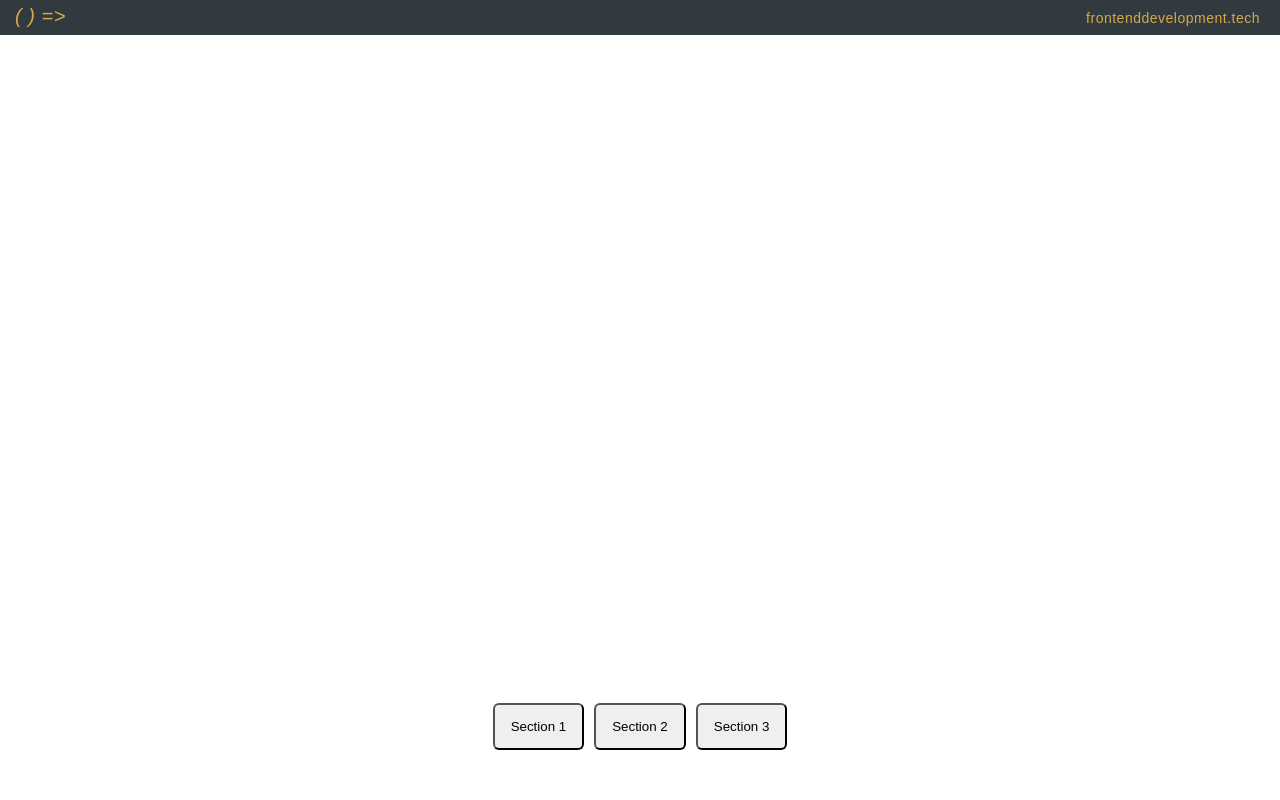
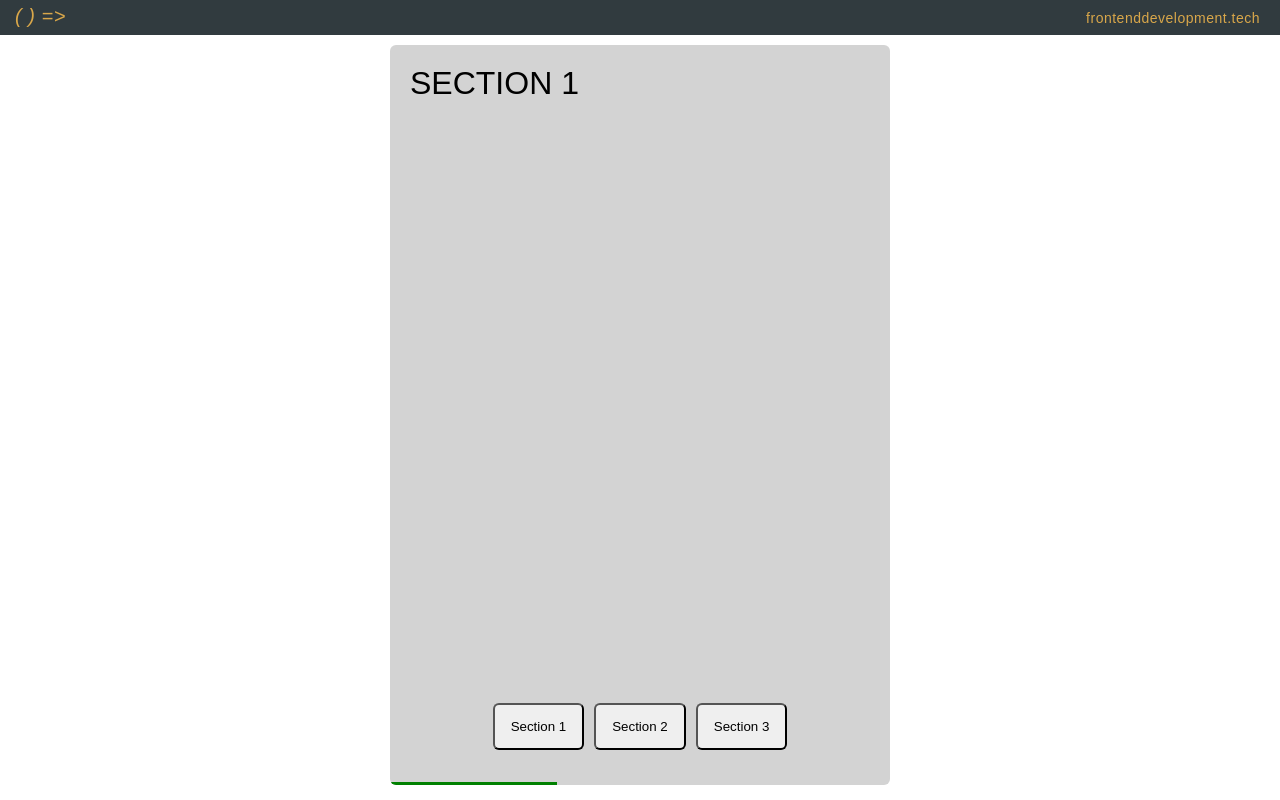
Before and after one commit to eastcoastdeveloper/in-page-navigation, an Angular app: page / in a window 1280 px wide. Built offline with nearby package versions, Linux system fonts and the light colour scheme.

Commit message:
2 files modified

```diff
--- a/src/app/app.component.html
+++ b/src/app/app.component.html
@@ -9,18 +9,21 @@
 </header>
 
 <div id="module-name">
-  <section *ngFor="let item of sections; let i = index">
-    <div #sections>{{'Section' + i}}</div>
+  <section *ngFor="let item of [].constructor(sectionLength); let i = index">
+    <div #sections>{{ 'Section ' + (i + 1) }}</div>
   </section>
   <div id="indicator" #bar></div>
   <div id="percent">
-    <div>33%</div>
-    <div>66%</div>
-    <div>100%</div>
+    <div *ngFor="let percent of [].constructor(sectionLength); let i = index">
+      {{ Math.round((i + 1) * 33.33333) + '%' }}
+    </div>
   </div>
   <div class="btn-group" (mouseover)="whereYouAt()" (mouseout)="revert()">
-    <button (click)="navigate(0)">Section 1</button>
-    <button (click)="navigate(1)">Section 2</button>
-    <button (click)="navigate(2)">Section 3</button>
+    <button
+      *ngFor="let btn of [].constructor(sectionLength); let i = index"
+      (click)="navigate(i + 1)"
+    >
+      {{ 'Section ' + (i + 1) }}
+    </button>
   </div>
 </div>
--- a/src/app/app.component.ts
+++ b/src/app/app.component.ts
@@ -1,5 +1,5 @@
 import {
-    ChangeDetectorRef,
+  ChangeDetectorRef,
   Component,
   ElementRef,
   QueryList,
@@ -13,21 +13,21 @@
   styleUrls: ['./app.component.scss'],
 })
 export class AppComponent {
-  @ViewChildren('sections') sections: QueryList<ElementRef>
+  @ViewChildren('sections') sections: QueryList<ElementRef>;
   @ViewChild('bar', { static: false }) bar: ElementRef;
 
   progress: any = [];
-  // elems = [];
+  sectionLength = 3;
   pages: any = [];
   barLinkWidth: number = 0;
+  Math: any;
 
-  constructor(private _elements: ElementRef, private _cd: ChangeDetectorRef) {}
+  constructor(private _elements: ElementRef, private _cd: ChangeDetectorRef) {
+    this.Math = Math;
+  }
 
   ngAfterViewInit() {
     this._cd.detectChanges();
-    this.sections.forEach((val) => {
-      console.log(val.nativeElement)
-    })
     this.progress = Array.prototype.slice.call(
       document.querySelectorAll('#percent > div')
     );
@@ -38,14 +38,15 @@
     );
   }
 
-  navigate(sectionIndex:number){
+  navigate(sectionIndex: number) {
     let arr = Array.from(this.sections);
     arr.forEach((val, i) => {
-      arr[sectionIndex].nativeElement.classList.remove('show-page')
-    })
+      arr[sectionIndex].nativeElement.classList.remove('show-page');
+    });
     arr[0].nativeElement.classList.add('displayNone');
     arr[sectionIndex].nativeElement.classList.add('show-page');
-    this.bar.nativeElement.style.width = this.barLinkWidth * (sectionIndex + 1) + '%'
+    this.bar.nativeElement.style.width =
+      this.barLinkWidth * (sectionIndex + 1) + '%';
   }
 
   whereYouAt() {
```
